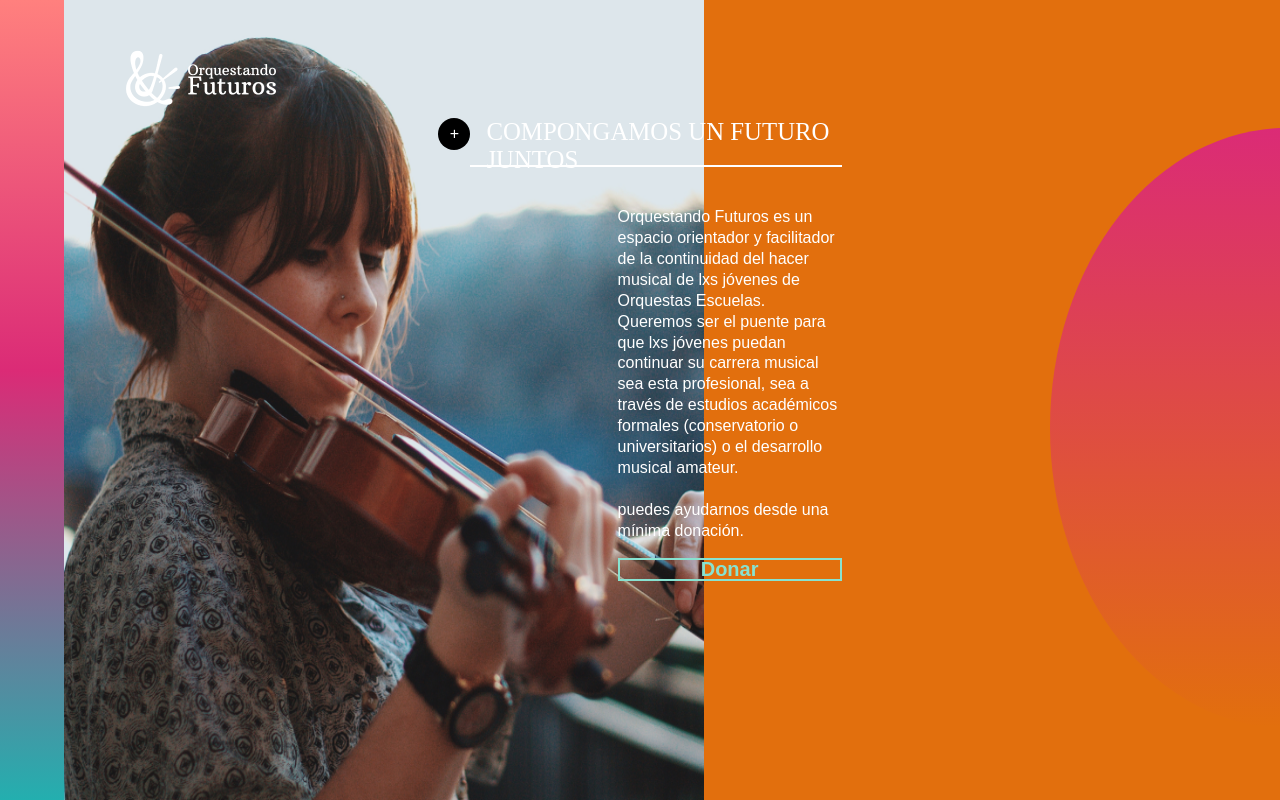
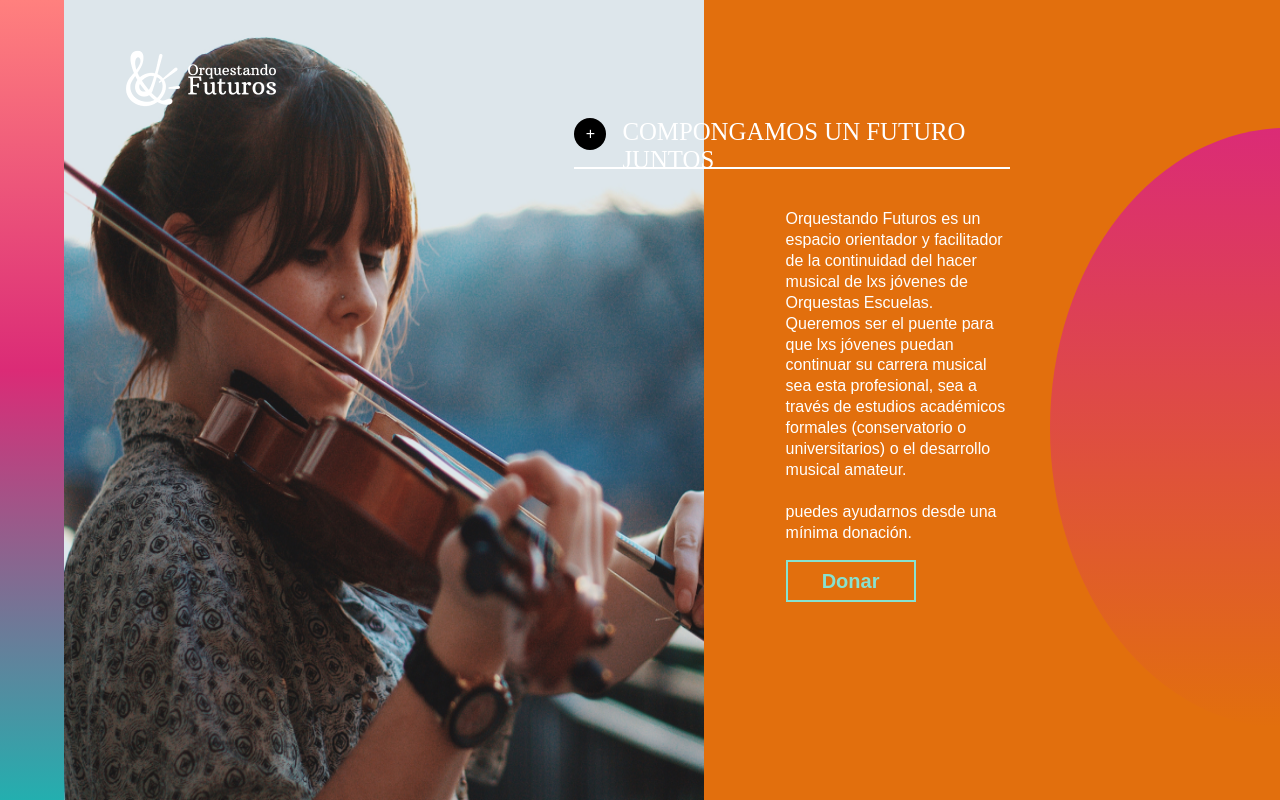
Before and after one commit to pablitxn/metafora-web, a Next.js app: page /orquestando-futuros in a window 1280 px wide. Built offline with nearby package versions, Linux system fonts and the light colour scheme.

Commit message:
wip: Refactoring

```diff
--- a/src/components/orquestando-futuros/orquestando-futuros-content/styles.ts
+++ b/src/components/orquestando-futuros/orquestando-futuros-content/styles.ts
@@ -8,29 +8,30 @@ export const MainBody = styled.div`
   justify-content: center;
 `;
 export const Canvas = styled.div`
+  width: 34%;
   display: flex;
   flex-direction: column;
   justify-content: center;
   align-items: flex-end;
+  margin-left: 19em;
 `;
 export const Title = styled.div`
   display: flex;
   justify-content: center;
+  border-bottom: 2px solid #ffffff;
 `;
 
 export const Text = styled.h1`
-  width: 29vw;
+  /* width: 29vw; */
   height: 6.1vh;
 
   margin: 0;
   padding-left: 1rem;
-  border-bottom: 2px solid #ffffff;
 
   font-family: 'Bebas Neue';
   font-style: normal;
   font-weight: normal;
   font-size: 1.55rem;
-  /* line-height: 115.5%; */
   text-transform: uppercase;
 
   color: #ffffff;
@@ -55,28 +56,14 @@ export const Paragraph = styled.p`
 
   color: #ffffff;
 `;
-export const Donation = styled.div`
-  width: 17.7%;
-`;
-export const DescriptionDono = styled.div`
-  font-family: Josefin Sans;
-  font-style: normal;
-  font-weight: bold;
-  font-size: 0.9375rem;
-  line-height: 1.305rem;
-  /* or 20px */
 
-  display: flex;
-  align-items: center;
-
-  color: #ffffff;
-`;
 export const Button = styled.div`
-  width: 100%;
-
+  width: 58%;
+  height: 2.625rem;
   border: 2px solid #88e2d0;
   box-sizing: border-box;
 
+  display: flex;
   justify-content: center;
   align-content: center;
   text-align: center;
```
Also changed, not shown: src/components/orquestando-futuros/orquestando-futuros-content/index.tsx (+1 -15 lines).
